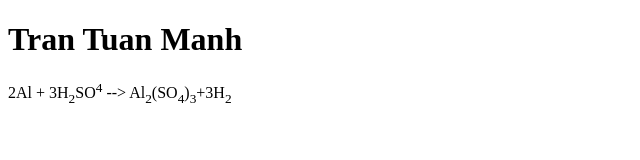
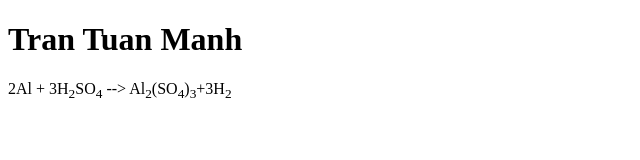
Before and after one commit to kokossVN/codesandbox-firstweb, a website: page index.html in a window 1280 px wide. Shown: the full height of the page, 0-640 px from the left. Drawn offline with Linux system fonts and the light colour scheme.

Commit message:
smail change

```diff
--- a/index.html
+++ b/index.html
@@ -8,7 +8,7 @@
 		Tran Tuan Manh
 	</h1>
 	<p>
-	2Al + 3H<sub>2</sub>SO<sup>4</sup>
+	2Al + 3H<sub>2</sub>SO<sub>4</sub>
 	--> Al<sub>2</sub>(SO<sub>4</sub>)<sub>3</sub>+3H<sub>2</sub>
 	</p>
 </body>
```
